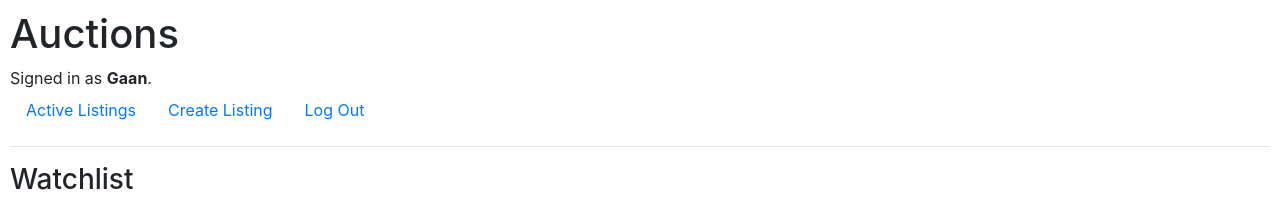
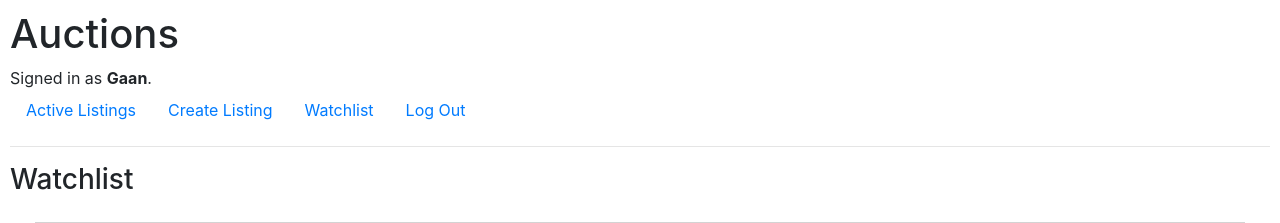
Before and after one commit to chrisfinns/commerce, a Django app: page /watchlist in a window 1280 px wide. Shown: the top 223 px of the page. Run offline with Django 3.2, Linux system fonts and the light colour scheme; a user stored in the database is signed in; data comes from the database, SQL or seed files in the repository; both versions use the stored data as it was after the commit; some libraries are stand-ins or nearby versions.

Commit message:
Watchlist

```diff
--- a/auctions/admin.py
+++ b/auctions/admin.py
@@ -3,6 +3,7 @@ from .models import Auctions, User, Comments, Bid
 # Register your models here.
 class AuctionsAdmin(admin.ModelAdmin):
     list_display =("id", "item_name", "description", )
+    filter_horizontal = ('watchlist',)
 
 class MyUserAdmin(admin.ModelAdmin):
     list_display =("id","username", 'email')
--- a/auctions/models.py
+++ b/auctions/models.py
@@ -2,7 +2,6 @@ from django.contrib.auth.models import AbstractUser
 from django.db import models
 from datetime import datetime
 from django.utils import timezone
-
 
 class User(AbstractUser):
 
@@ -25,11 +24,13 @@ class Auctions(models.Model):
     #bid = models.ForeignKey(Bid, on_delete=models.CASCADE, default=0.00, related_name="bids")
     starting_bid = models.DecimalField(max_digits=14, decimal_places=2)
     seller = models.ForeignKey(User, on_delete=models.CASCADE)
+    watchlist = models.ManyToManyField(User, blank=True, related_name="watchlist")
+
     class Meta:
         verbose_name_plural = "Auctions"
 
     def __str__(self):
-        return f"{self.item_name} - {self.description}"
+        return f"{self.item_name} - {self.description} - {self.watchlist}"
 
 
 class Bid(models.Model):
--- a/auctions/templates/auctions/layout.html
+++ b/auctions/templates/auctions/layout.html
@@ -25,6 +25,10 @@
                     <a class="nav-link" href="{% url 'createlisting' %}">Create Listing</a>
                 </li>
                 <li class="nav-item">
+                <li class="nav-item">
+                    <a class="nav-link" href="{% url 'watch' %}">Watchlist</a>
+                </li>
+                <li class="nav-item">
                     <a class="nav-link" href="{% url 'logout' %}">Log Out</a>
                 </li>
             {% else %}
--- a/auctions/templates/auctions/watchlist.html
+++ b/auctions/templates/auctions/watchlist.html
@@ -2,5 +2,22 @@
 
 {% block body %}
    <h3>Watchlist</h3>
+   {% for auction in watchlist_auctions %}
+        <div class="row listing">
+            <div class='col'>
+                <img src="{{ auction.image }}" width="300" height="300">
+            </div>
+            <div class="col">
+                <a href="{% url 'listing' auction.id %}"><h5> {{ auction.item_name }}</h5></a>
+
+                <p><b>Price:</b> {{auction.starting_bid}}</p>
+                <p>{{ auction.description }}</p>
+                <p id="timestamp"><em>Created {{ auction.start_time }}</em></p>
+
+
+            </div>
+        </div>
+
+    {% endfor %}
 
 {% endblock %}
--- a/auctions/views.py
+++ b/auctions/views.py
@@ -83,6 +83,7 @@ def listings(request, listing_id):
     listing = Auctions.objects.get(pk=listing_id)
     comments = Comments.objects.filter(auction=listing_id)
     bids = Bid.objects.filter(auction=listing_id)
+    watchlist = User.objects.get(auctions=listing_id)
     #starting_price = Auctions.objects.get()
     #highest_bid = Bid.objectsget
 
@@ -92,9 +93,7 @@ def listings(request, listing_id):
     for bid in bids:
         if bid.amount > decimal.Decimal(currentPrice):
             currentPrice = bid.amount
-        print(currentPrice)
-
-
+        #print(currentPrice)
 
     return render(request, "auctions/listings.html", {
         "listing": listing,
@@ -127,5 +126,10 @@ def createlisting(request):
 
 
 def watch(request):
+    user = User.objects.get(username="Gaan")
+    watchlist_auctions = user.watchlist.all()
+    print(watchlist_auctions)
 
-    return render(request, "auctions/watchlist.html")
+    return render(request, "auctions/watchlist.html", {
+        "watchlist_auctions": watchlist_auctions
+    })
```
Also changed, not shown: auctions/migrations/0003_auctions_watchlist.py (added), db.sqlite3.
